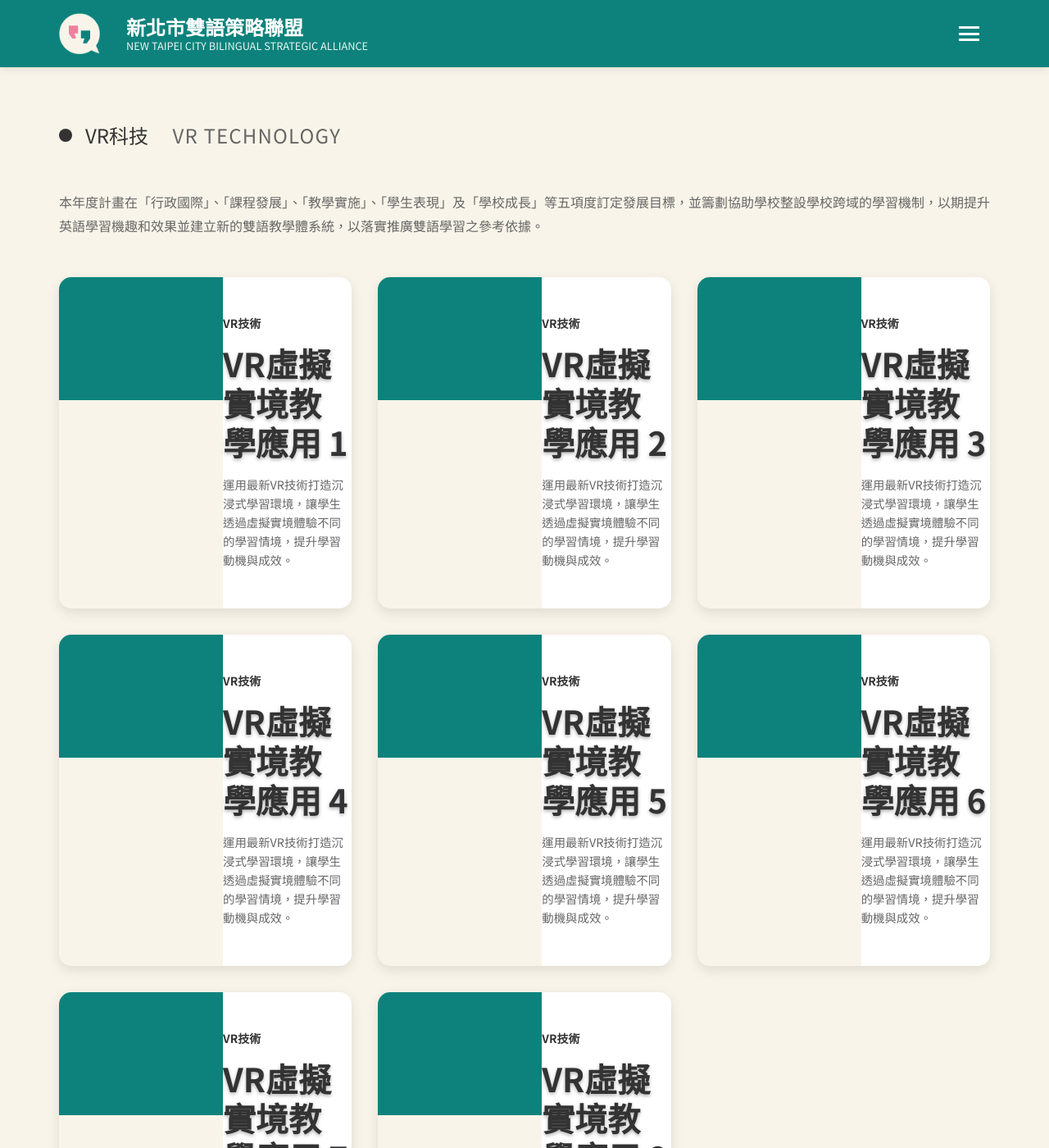
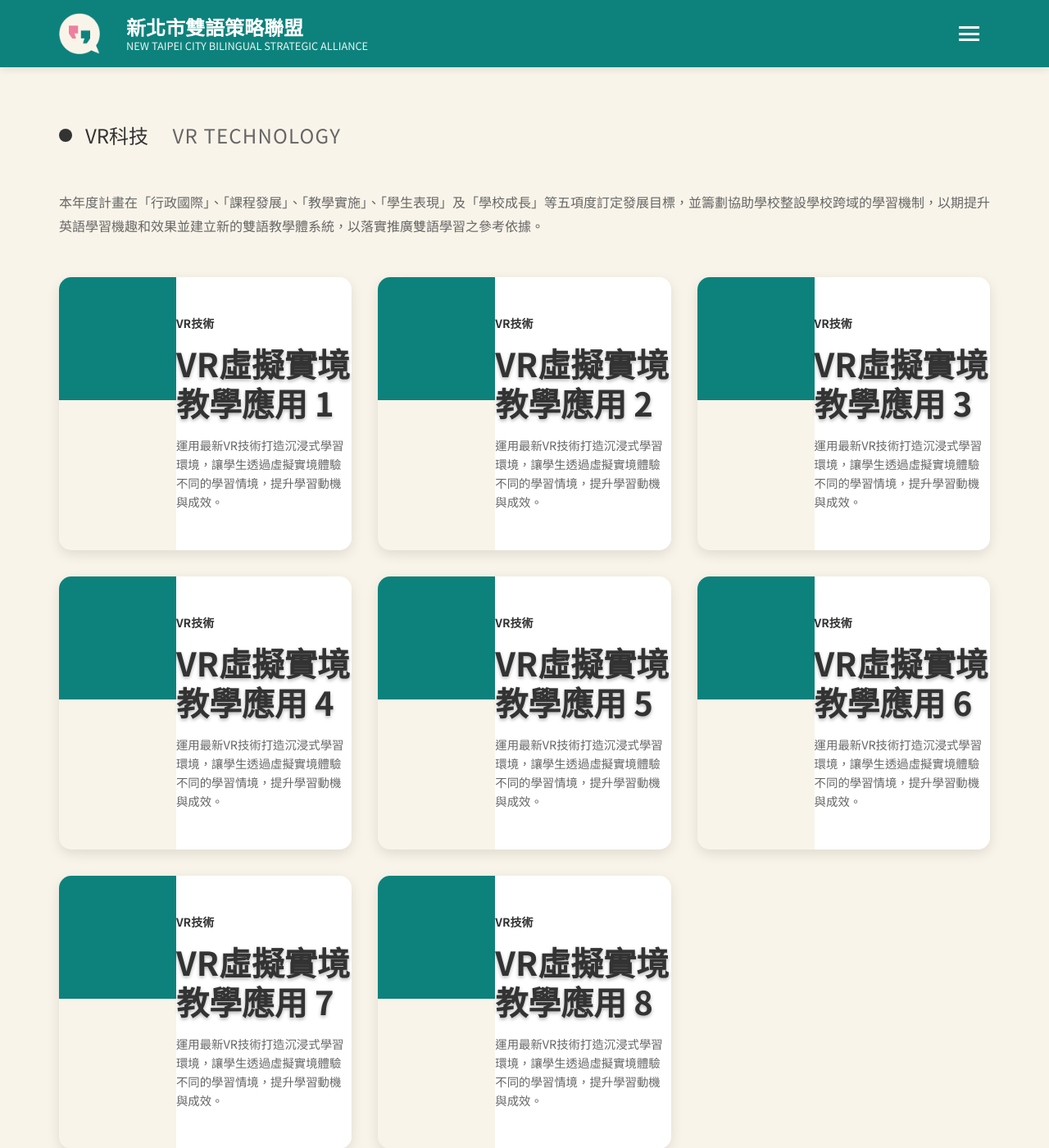
Before and after one commit to ntpc-bsa/ntpc-bsa.github.io, a Jekyll site: the page built from vr.html, in a window 1280 px wide and 1400 px high. Shown: the whole window at 82% size. Built offline with Jekyll 4.4.1, drawn with Linux system fonts in a browser that asks for light colours; some web fonts are replaced.

Commit message:
Fix lesson card layout responsiveness and prevent content overflow

```diff
--- a/assets/css/style.css
+++ b/assets/css/style.css
@@ -879,7 +879,9 @@ body {
 }
 
 .lesson-image {
-    width: 200px;
+    width: 40%;
+    max-width: 200px;
+    min-width: 120px;
     height: 150px;
     background-color: var(--primary-green);
     flex-shrink: 0;
@@ -888,6 +890,7 @@ body {
 .lesson-content {
     padding: 1.5rem;
     flex: 1;
+    min-width: 0;
 }
 
 .lesson-category {
@@ -1087,11 +1090,27 @@ body {
     display: flex;
 }
 
+/* 中等螢幕優化 */
+@media (max-width: 1200px) and (min-width: 1025px) {
+    .lesson-grid {
+        gap: 1.5rem;
+    }
+
+    .section-container {
+        padding: 0 1.5rem;
+    }
+}
+
 /* 平板電腦 - 兩欄顯示 */
 @media (max-width: 1024px) and (min-width: 769px) {
     .lesson-grid {
         grid-template-columns: repeat(2, 1fr);
         gap: 1.5rem;
+    }
+
+    .lesson-image {
+        width: 35%;
+        max-width: 180px;
     }
 }
 
```
